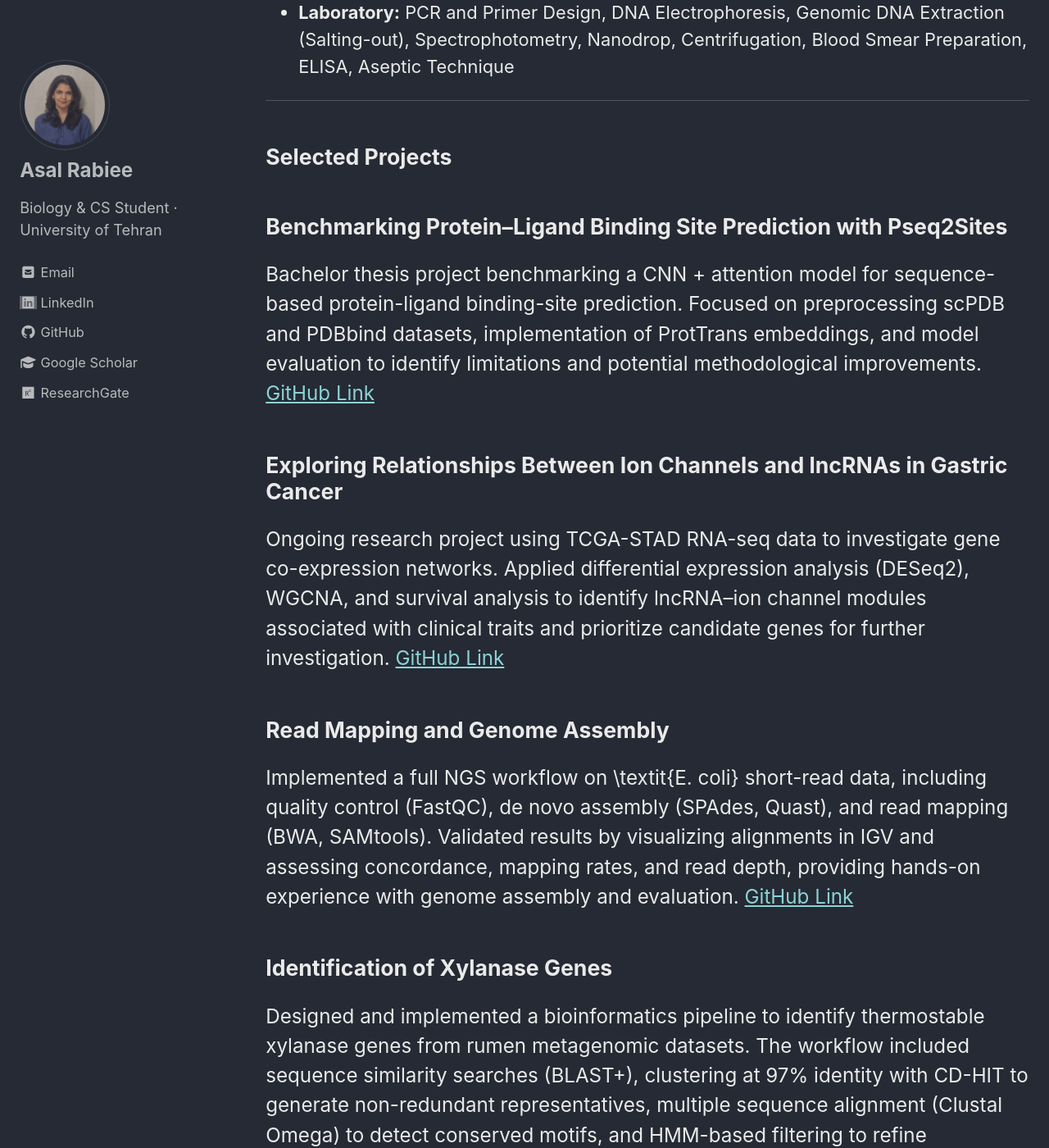
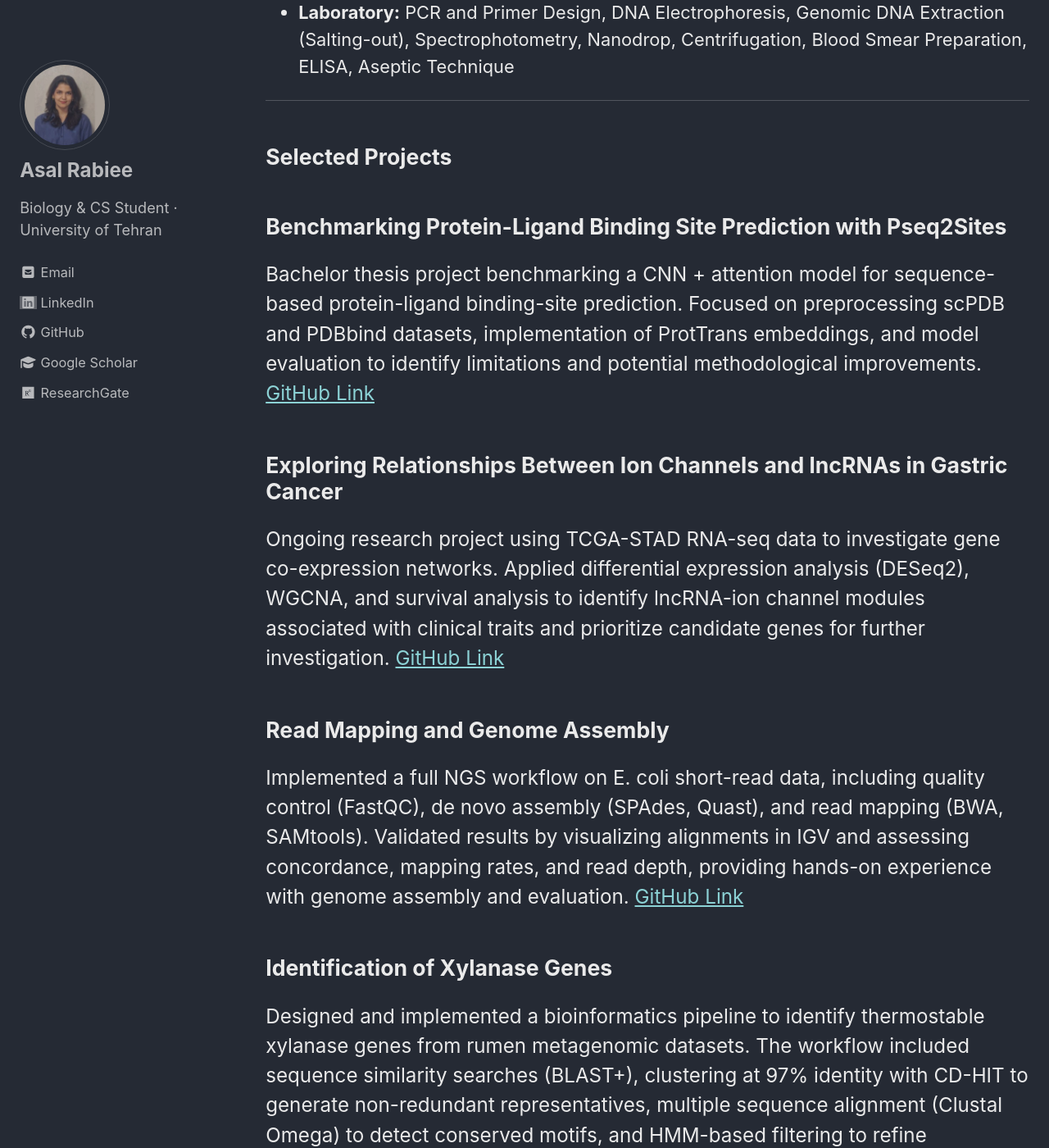
Before and after one commit to AsalRb/asalrb.github.io, a Jekyll site: the page built from index.md, in a window 1280 px wide and 1400 px high, scrolled down 1489 px. Shown: the whole window at 82% size. Built offline with Jekyll 4.4.1, drawn with Linux system fonts in a browser that asks for light colours; cached includes are drawn as plain includes; the list of posts is cut into pages by our own code; some of the changed text lies outside the part shown.

Commit message:
Update index.md

```diff
--- a/index.md
+++ b/index.md
@@ -7,7 +7,7 @@ classes: wide smaller-font
 {% capture custom_content %}
 ## About Me
 <div style="text-align: justify; font-size: 20px;">
-Bioinformatics-oriented Biology graduate with a Computer Science minor from the University of Tehran, with interests in <strong>computational genomics, transcriptomics, systems biology, and machine learning</strong>. My research experience spans RNA-seq and gene co-expression network analysis, deep learning-based protein–ligand binding-site prediction, and structure-based drug discovery. I am particularly interested in applying computational and data-driven approaches to genomics, gene regulation, and biologically and clinically relevant research questions.
+Bioinformatics-oriented Biology graduate with a Computer Science minor from the University of Tehran, with interests in <strong>computational genomics, transcriptomics, systems biology, and machine learning</strong>. My research experience spans RNA-seq and gene co-expression network analysis, deep learning-based protein-ligand binding-site prediction, and structure-based drug discovery. I am particularly interested in applying computational and data-driven approaches to genomics, gene regulation, and biologically and clinically relevant research questions.
 </div>
 
 
@@ -26,7 +26,7 @@ Bioinformatics-oriented Biology graduate with a Computer Science minor from the
    - Protein sequence modeling, representation learning, model benchmarking and evaluation, and high-dimensional biological data analysis
 
 4. **Computational Drug Discovery**
-   - Protein–ligand binding-site prediction, molecular docking, virtual screening, and structure-based drug discovery
+   - Protein-ligand binding-site prediction, molecular docking, virtual screening, and structure-based drug discovery
 
 ---
 ## Technical Skills
@@ -47,16 +47,16 @@ Bioinformatics-oriented Biology graduate with a Computer Science minor from the
 
 ## Selected Projects
 
-### Benchmarking Protein–Ligand Binding Site Prediction with Pseq2Sites
+### Benchmarking Protein-Ligand Binding Site Prediction with Pseq2Sites
 Bachelor thesis project benchmarking a CNN + attention model for sequence-based protein-ligand binding-site prediction. Focused on preprocessing scPDB and PDBbind datasets, implementation of ProtTrans embeddings, and model evaluation to identify limitations and potential methodological improvements. [GitHub Link](https://github.com/AsalRb/Benchmarking_Protein-Ligand_Binding_Site_Prediction_with_Pseq2Sites)
 
 
 ### Exploring Relationships Between Ion Channels and lncRNAs in Gastric Cancer
-Ongoing research project using TCGA-STAD RNA-seq data to investigate gene co-expression networks. Applied differential expression analysis (DESeq2), WGCNA, and survival analysis to identify lncRNA–ion channel modules associated with clinical traits and prioritize candidate genes for further investigation. [GitHub Link](https://github.com/AsalRb/Exploring_Relationships_Between_Ion_Channels_and_lncRNAs_in_Gastric_Cancer)
+Ongoing research project using TCGA-STAD RNA-seq data to investigate gene co-expression networks. Applied differential expression analysis (DESeq2), WGCNA, and survival analysis to identify lncRNA-ion channel modules associated with clinical traits and prioritize candidate genes for further investigation. [GitHub Link](https://github.com/AsalRb/Exploring_Relationships_Between_Ion_Channels_and_lncRNAs_in_Gastric_Cancer)
 
 
 ### Read Mapping and Genome Assembly
-Implemented a full NGS workflow on \textit{E. coli} short-read data, including quality control (FastQC), de novo assembly (SPAdes, Quast), and read mapping (BWA, SAMtools). Validated results by visualizing alignments in IGV and assessing concordance, mapping rates, and read depth, providing hands-on experience with genome assembly and evaluation. [GitHub Link](https://github.com/AsalRb/Read_Mapping_and_Genome_Assembly)
+Implemented a full NGS workflow on E. coli short-read data, including quality control (FastQC), de novo assembly (SPAdes, Quast), and read mapping (BWA, SAMtools). Validated results by visualizing alignments in IGV and assessing concordance, mapping rates, and read depth, providing hands-on experience with genome assembly and evaluation. [GitHub Link](https://github.com/AsalRb/Read_Mapping_and_Genome_Assembly)
 
 
 ### Identification of Xylanase Genes
```
